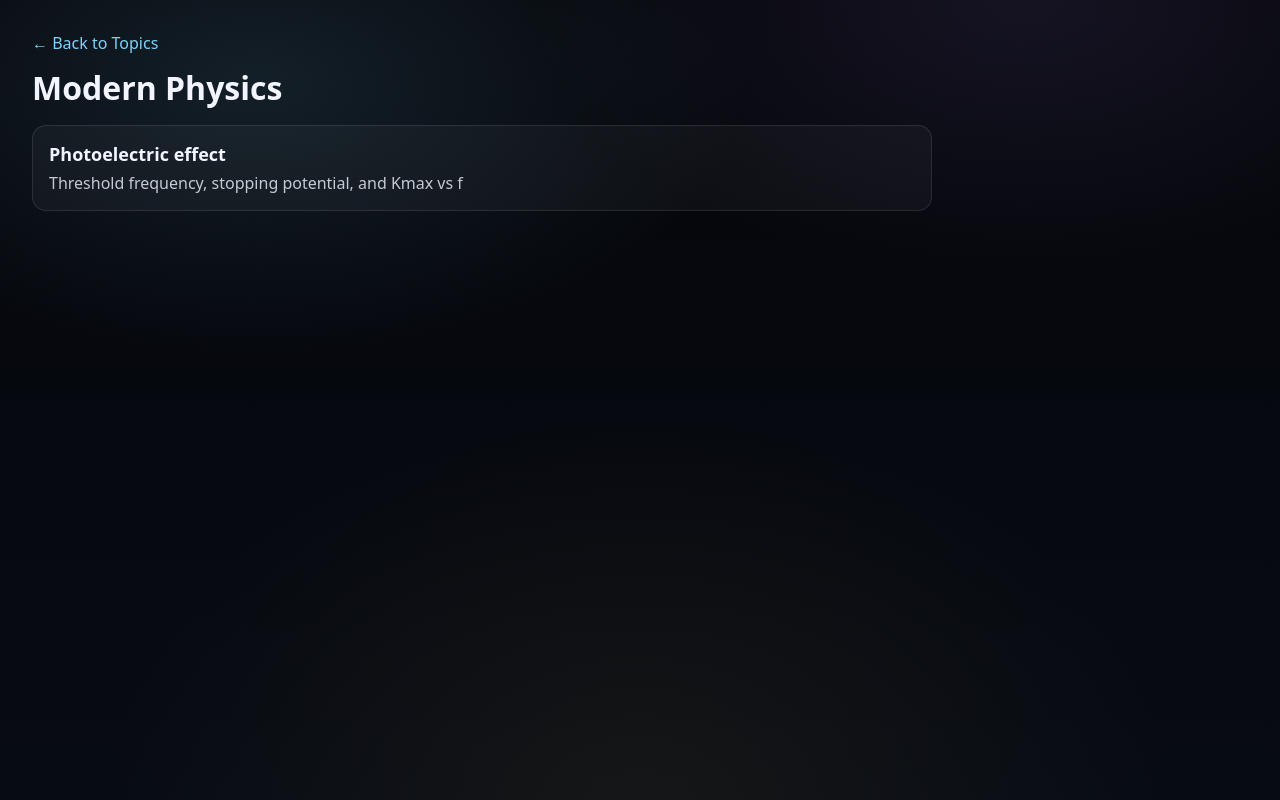
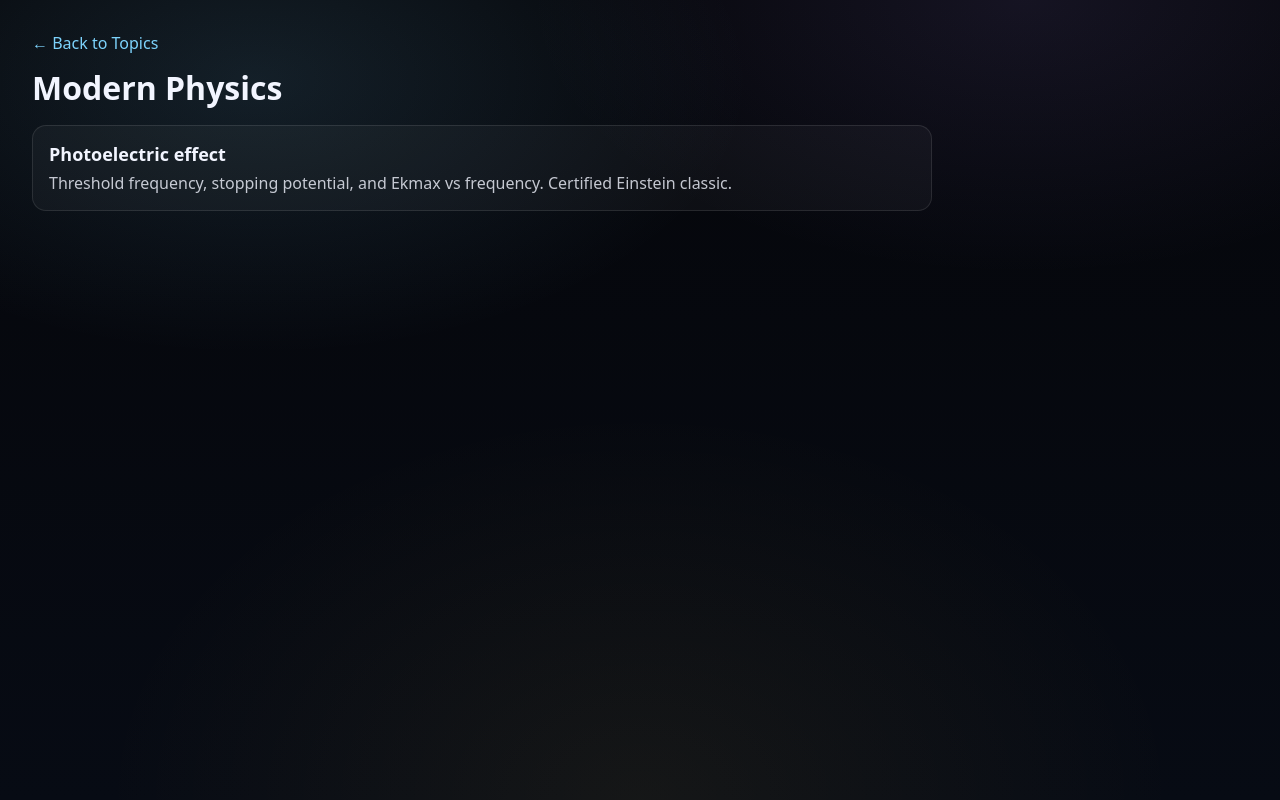
Before and after one commit to 17acs/physics-visualised, a Next.js app: page /topics/modern in a window 1280 px wide. Built offline with nearby package versions, Linux system fonts and the light colour scheme.

Commit message:
Fix back link + UI updates

```diff
--- a/app/topics/modern/page.tsx
+++ b/app/topics/modern/page.tsx
@@ -27,7 +27,7 @@ export default function ModernPage() {
             Photoelectric effect
           </div>
           <div style={{ opacity: 0.8 }}>
-            Threshold frequency, stopping potential, and Kmax vs f
+            Threshold frequency, stopping potential, and Ekmax vs frequency. Certified Einstein classic.
           </div>
         </a>
       </div>
```
